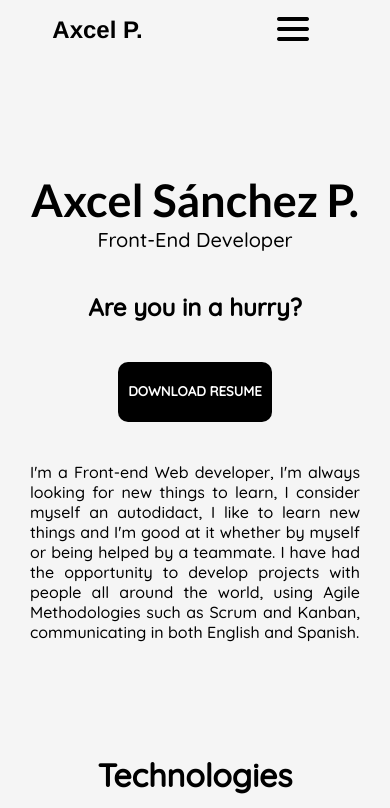
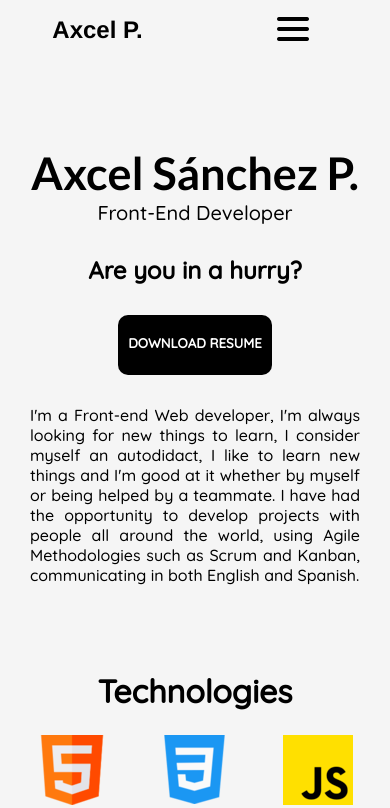
Before and after one commit to Leonel-Padilla2/portfolio, a React (Create React App) app: page / in a window 390 px wide. Shown: the top 808 px of the page. Built offline with nearby package versions, Linux system fonts and the light colour scheme.

Commit message:
feat: adding responsive design on Home page for smaller mobile devices

```diff
--- a/src/pages/Home/Home.css
+++ b/src/pages/Home/Home.css
@@ -10,12 +10,12 @@
 }
 
 .about-me-container {
-  height: 80vh;
+  min-height: 70vh;
   display: flex;
   flex-direction: column;
   justify-content: center;
   align-items: center;
-  gap: 40px;
+  gap: 30px;
 }
 
 .name-container {
@@ -53,14 +53,7 @@
   justify-content: space-evenly;
 }
 
-@media screen and (max-height: 750px) {
-  .about-me-container {
-    gap: 15px;
-  }
-}
-
 @media screen and (max-width: 600px) {
-
   .technologies-list {
     display: grid;
     grid-template-columns: repeat(3, 1fr);
@@ -72,5 +65,11 @@
   .about-me-container > p {
     padding: 0px 20px;
   }
+}
 
+
+@media screen and (max-width: 315px) {
+  .technologies-list {
+    grid-template-columns: repeat(2, 1fr);
+  }
 }
```
